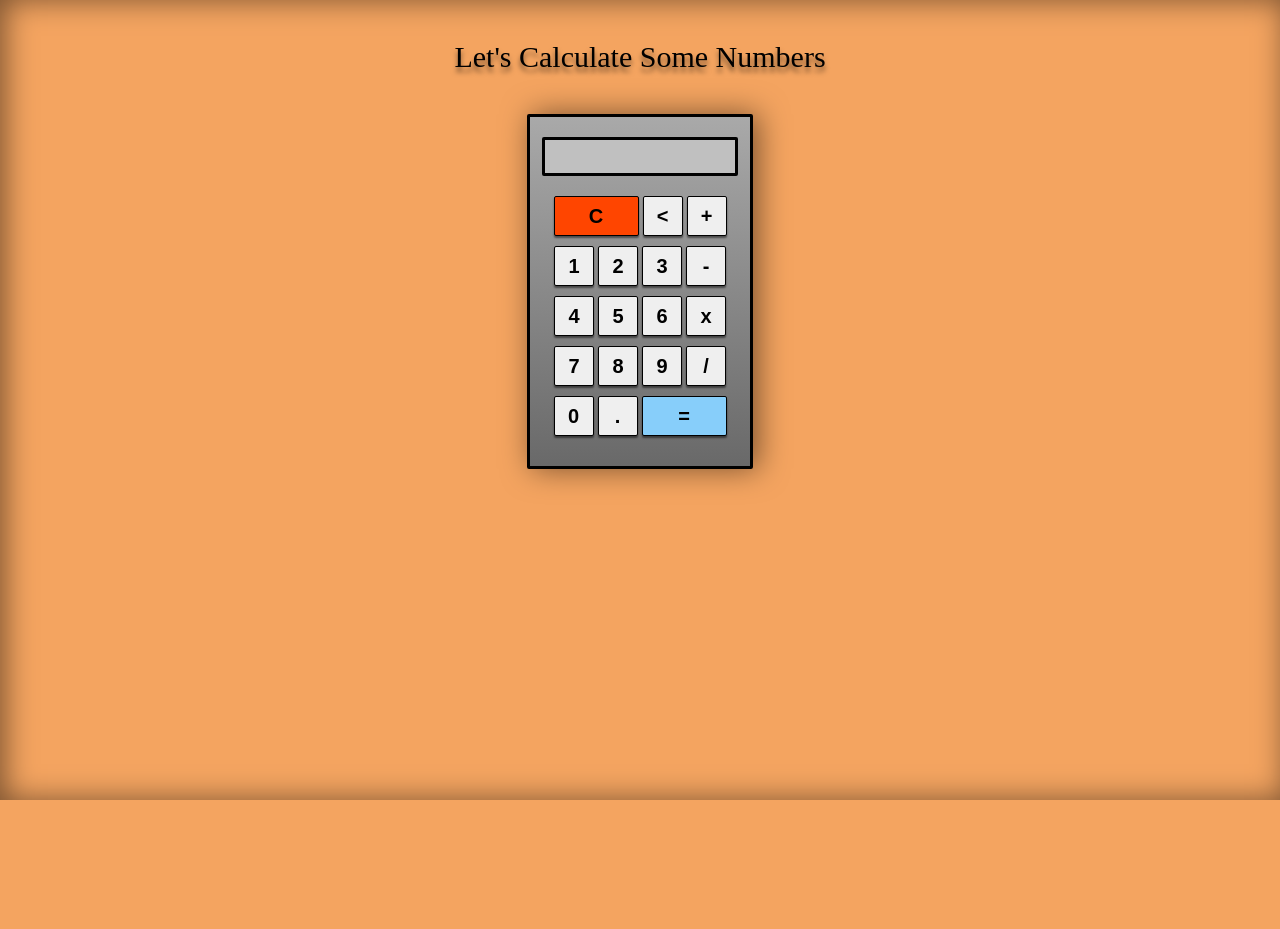
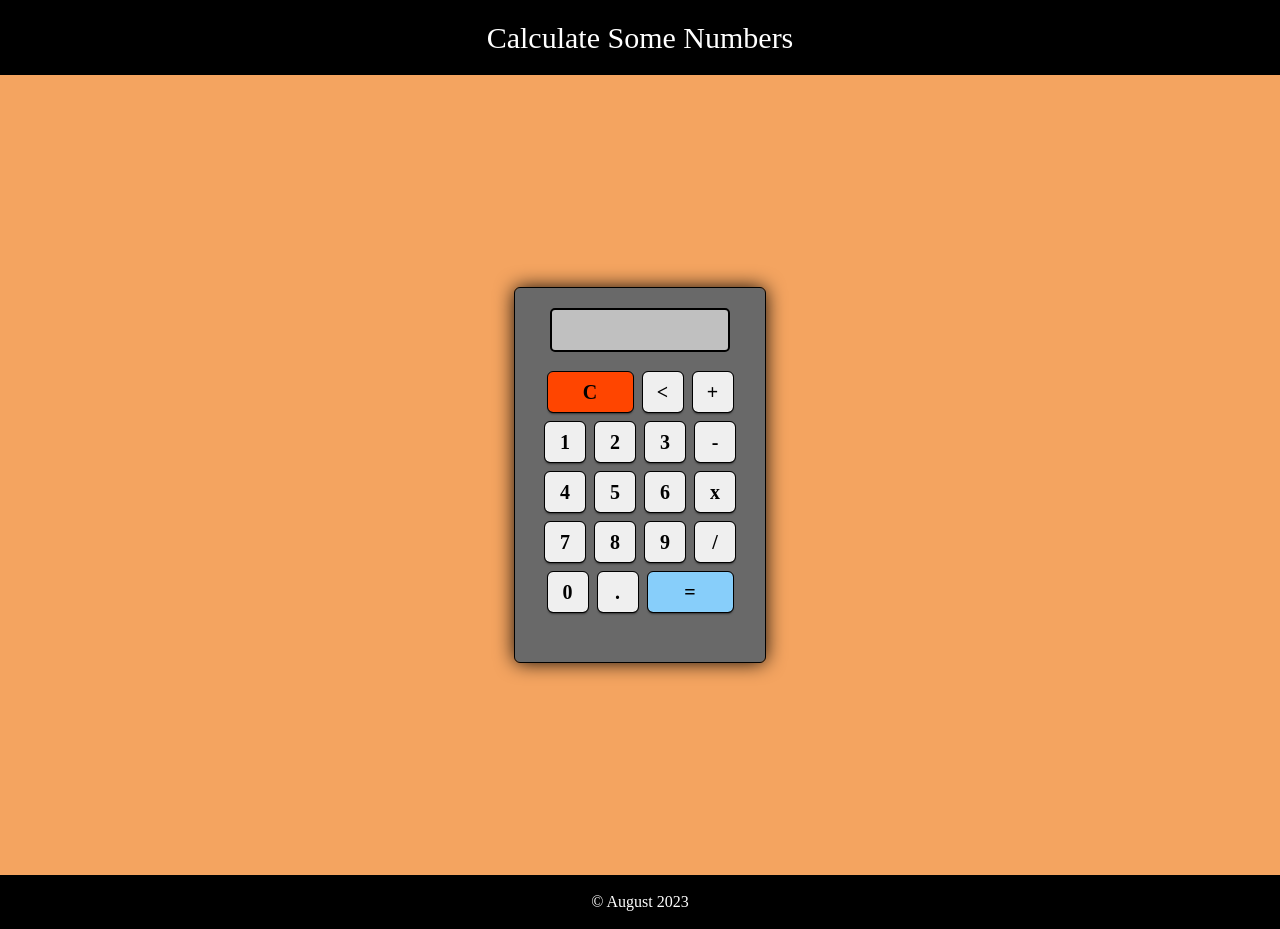
Before and after one commit to NayNayRen/Calculator, a plain HTML site: page index.html in a window 1280 px wide. Before the commit the page ends 800 px from the top, so only its background shows below. Drawn offline with Linux system fonts and the light colour scheme.

Commit message:
started working on the old calculator

```diff
--- a/index.html
+++ b/index.html
@@ -1,16 +1,20 @@
 <!DOCTYPE html>
 <html lang="en">
+
 <head>
   <meta charset="UTF-8">
   <meta name="viewport" content="width=device-width, initial-scale=1.0">
   <meta http-equiv="X-UA-Compatible" content="ie=edge">
-  <link rel="stylesheet" href="stylesheets/styles.css">
+  <link rel="stylesheet" href="styles/page-reset.css">
+  <link rel="stylesheet" href="styles/styles.css">
   <title>Calculator</title>
+  <link rel="icon" href="img/logo.png" type="image/x-icon" />
 </head>
+
 <body>
-  <header class="header">Let's Calculate Some Numbers</header>
-  <div class="main calculator">
-    <form name="calculator">
+  <header class="header">Calculate Some Numbers</header>
+  <main class="main">
+    <form class="calculator" name="calculator">
       <input class="output" name="output">
       <div class="btn_container">
         <div class="btn_group">
@@ -43,7 +47,12 @@
         </div>
       </div>
     </form>
-  </div>
-<script src="scripts/calculations.js" charset="utf-8"></script>
+  </main>
+  <footer>
+    <span>&copy; August 2023</span>
+  </footer>
+  <script src="scripts/calculations.js" charset="utf-8"></script>
+  <script src="https://kit.fontawesome.com/5dd3e4fc9a.js" crossorigin="anonymous" defer></script>
 </body>
+
 </html>
--- /dev/null
+++ b/styles/page-reset.css
@@ -0,0 +1,85 @@
+/* Box sizing rules */
+*,
+*::before,
+*::after {
+    -webkit-box-sizing: border-box;
+    box-sizing: border-box;
+}
+
+/* A elements that don't have a class get default styles */
+a:not([class]) {
+    -webkit-text-decoration-skip: ink;
+    text-decoration-skip-ink: auto;
+}
+
+/* Remove default margin */
+body,
+h1,
+h2,
+h3,
+h4,
+p,
+figure,
+blockquote,
+dl,
+dd {
+    margin: 0;
+}
+
+/* Set core body defaults */
+body {
+    -webkit-font-smoothing: antialiased;
+    line-height: 1.5;
+    /* min-height: 100vh; */
+    height: 100vh;
+    padding: 0;
+    text-rendering: optimizeSpeed;
+}
+
+/* Set core html defaults */
+html {
+    height: 100%;
+    margin: 0;
+    padding: 0;
+    scroll-behavior: smooth;
+    width: 100%;
+}
+
+/* Inherit fonts for inputs and buttons */
+input,
+button,
+textarea,
+select {
+    font: inherit;
+}
+
+ul,
+li {
+    margin: 0;
+    padding: 0;
+}
+
+/* Remove list styles on ul, ol elements with a list role, which suggests default styling will be removed */
+ul[role='list'],
+ol[role='list'] {
+    list-style: none;
+}
+
+/* Remove all animations, transitions and smooth scroll for people that prefer not to see them */
+@media (prefers-reduced-motion: reduce) {
+    html:focus-within {
+        scroll-behavior: auto;
+    }
+
+    *,
+    *::before,
+    *::after {
+        -webkit-animation-duration: 0.01ms !important;
+        -webkit-animation-iteration-count: 1 !important;
+        -webkit-transition-duration: 0.01ms !important;
+        animation-duration: 0.01ms !important;
+        animation-iteration-count: 1 !important;
+        scroll-behavior: auto !important;
+        transition-duration: 0.01ms !important;
+    }
+}
--- /dev/null
+++ b/styles/styles.css
@@ -0,0 +1,122 @@
+/* body {
+  background-color: rgb(244, 164, 96);
+} */
+
+.btn {
+  -webkit-box-shadow: 0 2px 2px rgba(0, 0, 0, 0.5);
+  border-radius: 5px;
+  border: none;
+  box-shadow: 0 2px 2px rgba(0, 0, 0, 0.5);
+  font-size: 20px;
+  font-weight: bold;
+  height: 40px;
+  margin: 0 5px;
+  outline: 1px solid #000;
+  text-align: center;
+  width: 40px;
+}
+
+.btn_container {
+  padding: 20px 10px;
+  /* outline: solid 1px red; */
+}
+
+.btn_group {
+  -ms-flex-direction: row;
+  -ms-flex-pack: center;
+  -webkit-box-direction: normal;
+  -webkit-box-orient: horizontal;
+  -webkit-box-pack: center;
+  display: -ms-flexbox;
+  display: -webkit-box;
+  display: flex;
+  flex-direction: row;
+  justify-content: center;
+  margin-bottom: 10px;
+  /* outline: solid 1px red; */
+}
+
+.calculator {
+  -ms-flex-direction: column;
+  -ms-flex-pack: center;
+  -webkit-box-direction: normal;
+  -webkit-box-orient: vertical;
+  -webkit-box-pack: center;
+  -webkit-box-shadow: 0 0 20px #000;
+  background-color: rgb(105, 105, 105);
+  border-radius: 5px;
+  box-shadow: 0 0 20px #000;
+  display: -ms-flexbox;
+  display: -webkit-box;
+  display: flex;
+  flex-direction: column;
+  justify-content: center;
+  margin: 0 auto;
+  outline: solid 1px #000;
+  padding: 20px 15px;
+  width: auto;
+}
+
+.clear_btn {
+  background-color: rgb(255, 69, 0);
+  width: 85px;
+}
+
+.equals_btn {
+  background-color: rgb(135, 206, 250);
+  width: 85px;
+}
+
+footer {
+  background-color: #000;
+  color: #fff;
+  padding: 15px 0;
+  text-align: center;
+}
+
+.header {
+  background-color: #000;
+  color: #fff;
+  font-size: 30px;
+  padding: 15px 0;
+  text-align: center;
+  /* outline: solid 1px blue; */
+}
+
+.output {
+  background-color: silver;
+  border: solid 2px #000;
+  border-radius: 5px;
+  font-size: 20px;
+  margin: 0 auto;
+  padding: 5px;
+  width: 180px;
+  /* outline: solid 1px blue; */
+}
+
+main {
+  -ms-flex-align: center;
+  -ms-flex-direction: column;
+  -ms-flex-pack: center;
+  -webkit-box-align: center;
+  -webkit-box-direction: normal;
+  -webkit-box-orient: vertical;
+  -webkit-box-pack: center;
+  align-items: center;
+  background-color: rgb(244, 164, 96);
+  display: -ms-flexbox;
+  display: -webkit-box;
+  display: flex;
+  flex-direction: column;
+  justify-content: center;
+  margin: 0 auto;
+  min-height: 100%;
+  width: 100%;
+  /* outline: solid 1px red; */
+}
+
+@media(max-width: 700px) {
+  .header {
+    font-size: 26px;
+  }
+}
--- a/stylesheets/styles.css
+++ /dev/null
@@ -1,62 +0,0 @@
-body {
-  background-color: rgb(244,164,96);
-  box-shadow: inset 5px 0 30px rgba(0, 0, 0, 0.5);
-  display: block;
-  height: 100%;
-  margin: 0;
-  position: absolute;
-  text-align: center;
-  text-shadow: 0 5px 5px rgba(0, 0, 0, 0.5);/*px is left/right up/down opacity*/
-  width: 100%;
-}
-.btn{
-  border: 1px solid rgb(0, 0, 0);
-  border-radius: 2px;
-  box-shadow: 0 2px 2px rgba(0, 0, 0, 0.5);
-  font-size: 20px;
-  font-weight: bold;
-  height: 40px;
-  text-align: center;
-  width: 40px;
-}
-.btn_container{
-  display: grid;
-  grid-template-row: 1fr 1fr 1fr 1fr;
-  padding-top: 20px;
-}
-.btn_container div{
-  padding-bottom: 10px;
-}
-.calculator{
-  border: solid;
-  border-radius: 2px;
-  box-shadow: 5px 0 30px rgba(0, 0, 0, 0.5);
-  margin: auto;
-  padding: 20px 10px 20px 10px;/*top right bottom left*/
-  width: 200px;
-}
-.clear_btn{
-  background-color: rgb(255,69,0);
-  width: 85px;
-}
-.equals_btn{
-  background-color: rgb(135,206,250);
-  width: 85px;
-}
-.header{
-  font-size: 30px;
-  margin-bottom: 40px;
-  margin-top: 40px;
-}
-.output{
-  background-color: silver;
-  border: solid;
-  border-radius: 2px;
-  font-size: 20px;
-  margin: auto;
-  padding: 5px;
-  width: 180px;
-}
-.main{
-  background-image: linear-gradient(rgb(169,169,169), rgb(105,105,105));
-}
```
Also changed, not shown: img/logo.png (added).
